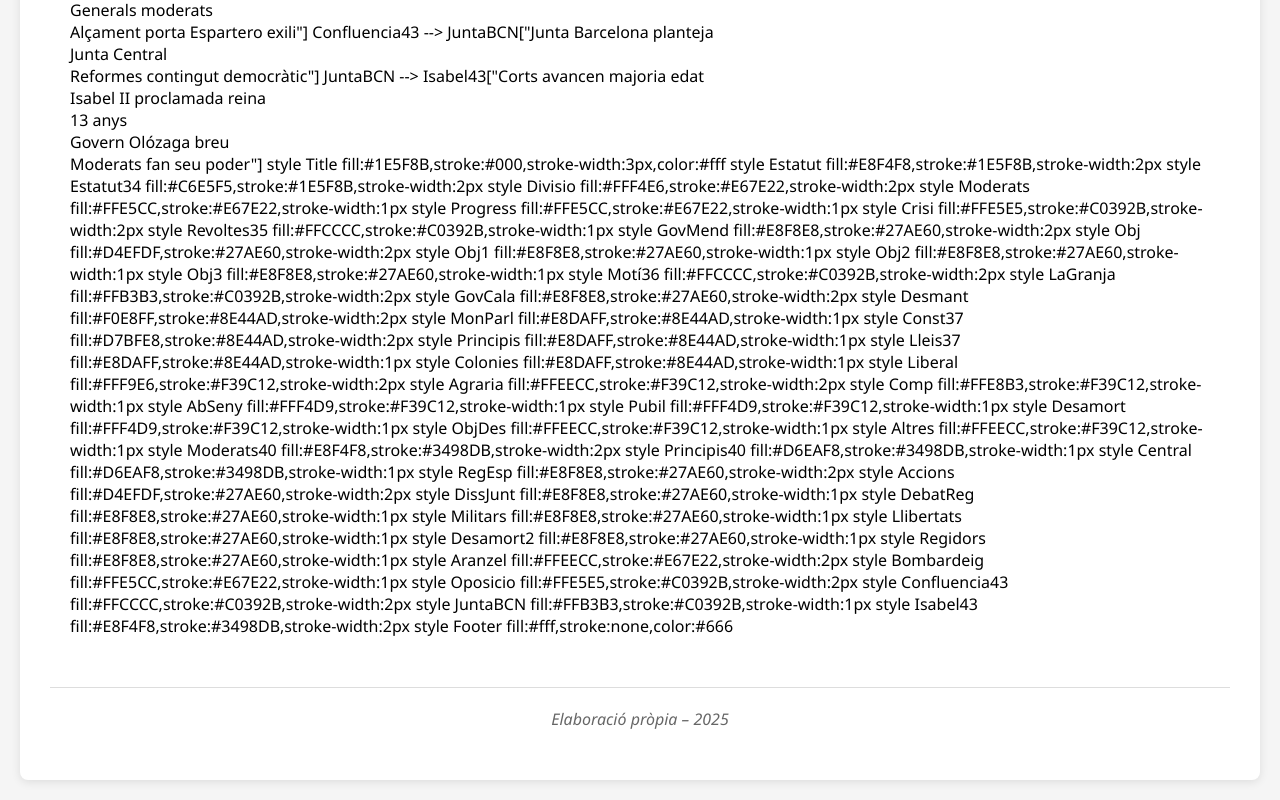
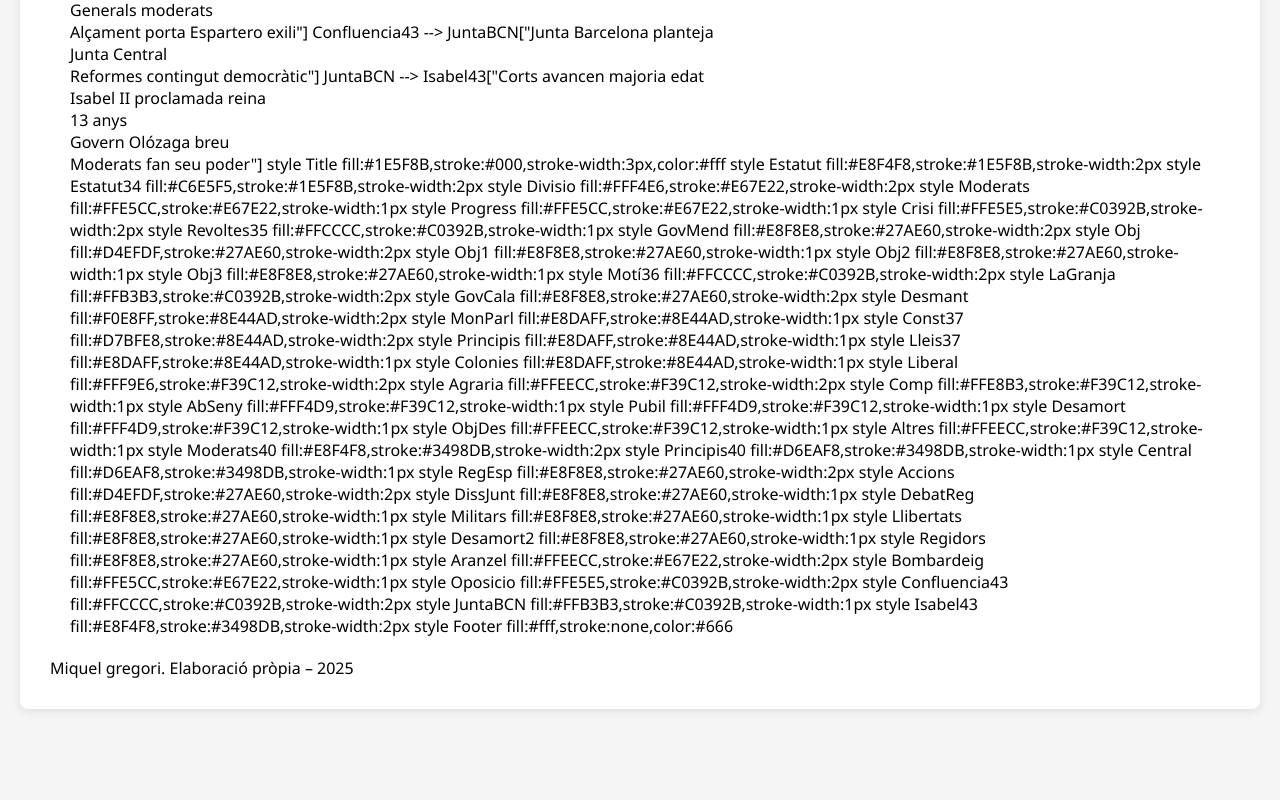
Before and after one commit to Migres575/mapes-conceptuas-hist-ria-Espanya, a plain HTML site: page revolucioliberal.html in a window 1280 px wide. Shown: the part 3478-4278 px from the top of the page. After the commit the page ends 4207 px from the top, so only its background shows below. Drawn offline with Linux system fonts and the light colour scheme; a script that the page names is missing.

Commit message:
Update revolucioliberal.html
git add revolucioliberal.html
git commit -m "Actualitzat contingut de revolució liberal"
git push

```diff
--- a/revolucioliberal.html
+++ b/revolucioliberal.html
@@ -266,8 +266,8 @@ graph TB
             </div>
         </div>
 
-        <div class="footer">
-            Elaboració pròpia – 2025
+        <div class=>
+            Miquel gregori. Elaboració pròpia – 2025
         </div>
     </div>
 
```
